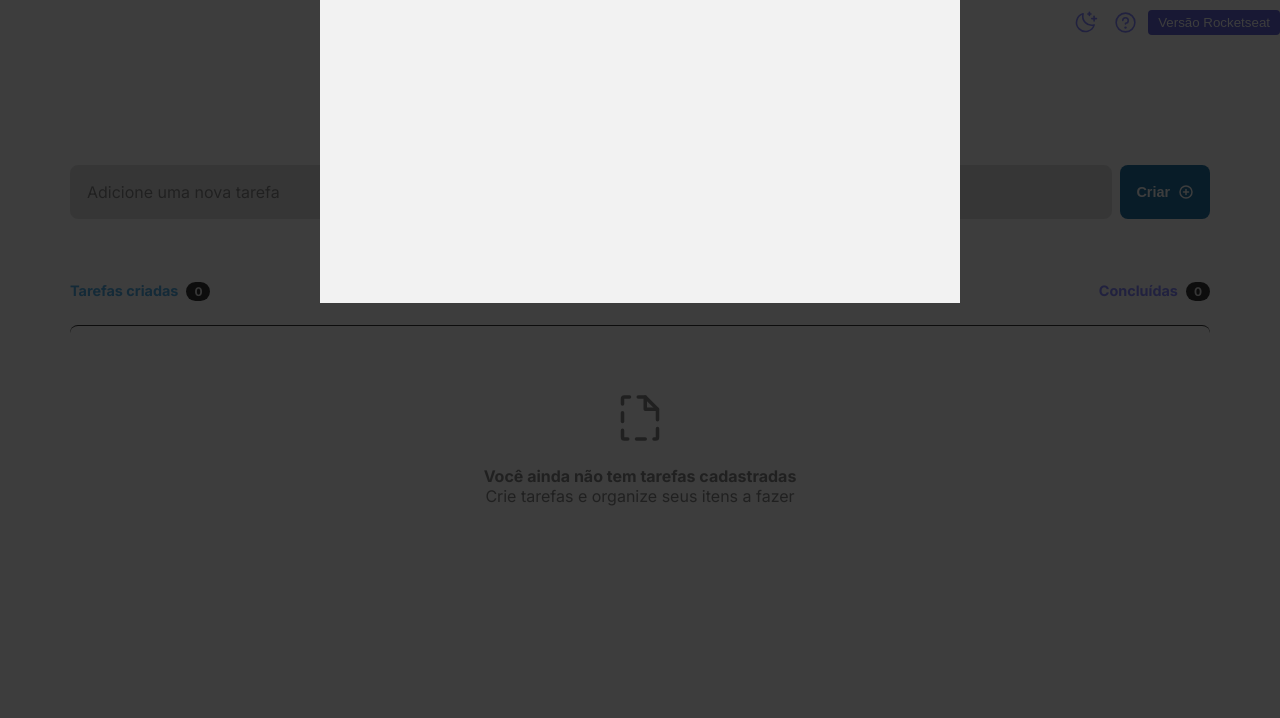
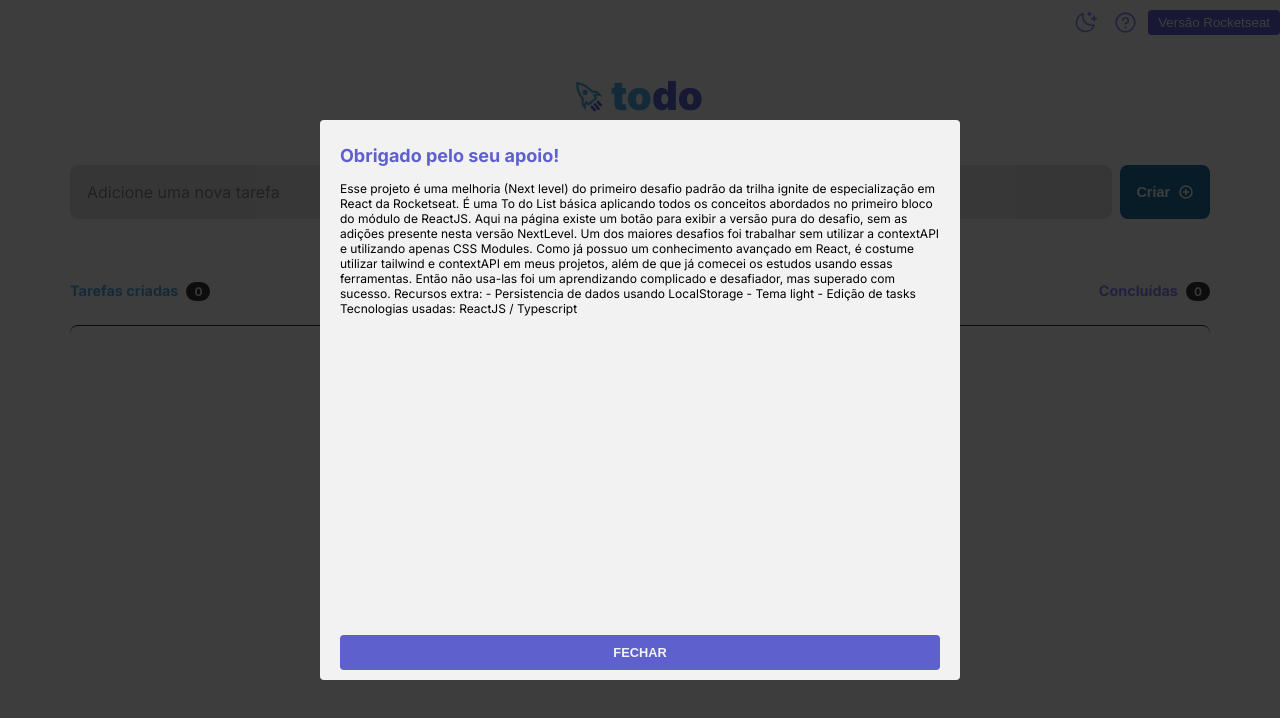
Before and after one commit to IvGomes/ignite-rs-todolist, a React (Vite) app: page / in a window 1280 px wide. Both pictures are taken after a click on the button 1125 px from the left and 22 px from the top of the page. Shown: the top 718 px of the page. Built offline with nearby package versions, Linux system fonts and the light colour scheme.

Commit message:
style: modal about

```diff
--- a/src/components/OverHeaderNavigation/AboutModal/AboutModal.module.css
+++ b/src/components/OverHeaderNavigation/AboutModal/AboutModal.module.css
@@ -1,3 +1,10 @@
+.containerModal {
+    position: relative;
+    display: flex;
+    justify-content: center;
+    align-items: center;
+}
+
 .fancerModal {
     position: fixed;
     top: 0;
@@ -12,12 +19,46 @@
 }
 
 .modal {
-    position: absolute;
+    box-sizing: border-box;
+    position: fixed;
     top: 50%;
     display: flex;
-    background-color: var(--gray-100);
+    flex-direction: column;
     width: 50vw;
     height: 70vh;
-    transform: translateY(-50%) translateX(50%);
+    background-color: var(--gray-100);
+    padding: 10px 20px;
+    border-radius: 4px;
+    transform: translateY(-50%);
     z-index: 999;
 }
+
+.titleModal {
+    color: var(--purple-dark);
+    text-align: left;
+}
+
+.bodyModal {
+    text-align: left;
+}
+
+footer {
+    margin-top: auto;
+}
+
+footer button {
+    width: 100%;
+    color: var(--gray-100);
+    background-color: var(--purple-dark);
+    padding: 10px;
+    border: none;
+    border-radius: 4px;
+    text-transform: uppercase;
+    font-size: .8rem;
+    font-weight: bold;
+    cursor: pointer;
+}
+
+footer button:hover {
+    background-color: var(--purple);
+}
--- a/src/components/OverHeaderNavigation/AboutModal/AboutModal.tsx
+++ b/src/components/OverHeaderNavigation/AboutModal/AboutModal.tsx
@@ -8,16 +8,16 @@
 export function AboutModal({ toggle }: AboutModalProps) {
 
     return (
-        <div>
+        <div className={styles.containerModal}>
             <div
                 className={styles.fancerModal}
                 onClick={toggle}
             >
             </div>
             <div className={styles.modal}>
-                <div className={styles.titleModal}>
+                <h1 className={styles.titleModal}>
                     Obrigado pelo seu apoio!
-                </div>
+                </h1>
                 <div className={styles.bodyModal}>
                     Esse projeto é uma melhoria (Next level) do primeiro desafio padrão da trilha ignite de especialização em React
                     da Rocketseat.
@@ -37,9 +37,9 @@
                     Tecnologias usadas:
                     ReactJS / Typescript
                 </div>
-                <div>
+                <footer>
                     <button onClick={toggle}>Fechar</button>
-                </div>
+                </footer>
             </div>
         </div>
     )
```
